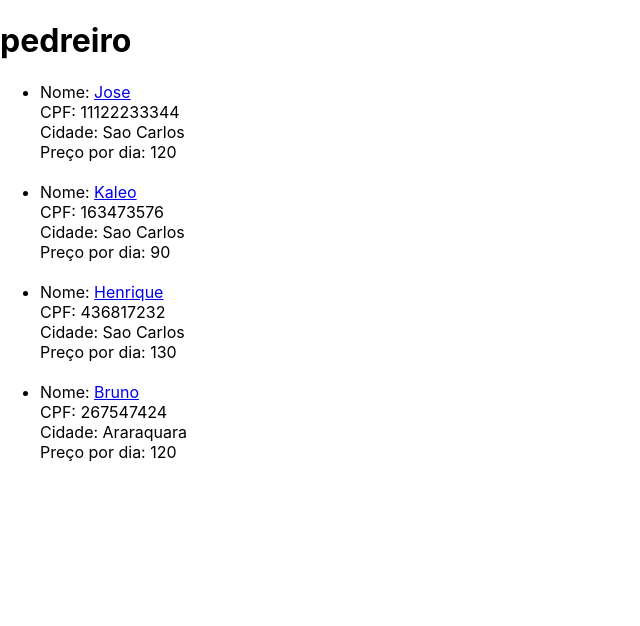
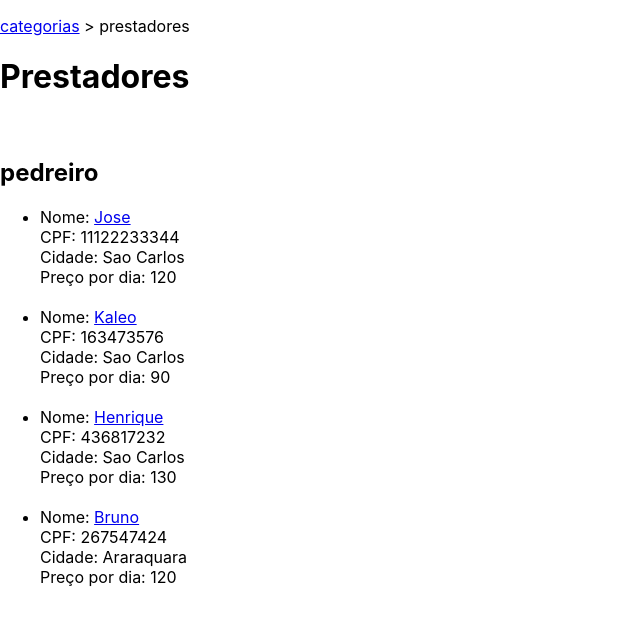
Before and after one commit to JoseRezendeDev/ihome-services-react, a React (Create React App) app: page /prestadores/1 in a window 1280 px wide. Shown: the top 626 px of the page, without its empty margins (0-640 px from the left). Built offline with nearby package versions, Linux system fonts and the light colour scheme.

Commit message:
Add breadcrumb e pagina de login

```diff
--- a/src/App.js
+++ b/src/App.js
@@ -2,6 +2,7 @@ import './App.css';
 import Categoria from './Categoria';
 import Prestador from './Prestador';
 import Prestadores from './Prestadores';
+import Login from './Login';
 import {
   Switch, Route
 } from 'react-router-dom';
@@ -10,7 +11,8 @@ function App() {
   return (
     <main>
       <Switch>
-        <Route path="/" component={Categoria} exact />
+        <Route path="/" component={Login} exact />
+        <Route path="/categoria" component={Categoria} />
         <Route path="/prestadores/:categoriaId" component={Prestadores} />
         <Route path="/prestador/:cpf" component={Prestador} />
       </Switch>
--- a/src/Categoria.jsx
+++ b/src/Categoria.jsx
@@ -20,6 +20,8 @@ const categorias = [
 function Categoria(props) {
     return (
         <div>
+            <h1>Categorias</h1>
+            <br />
             <ul>
                 {
                     categorias.map(categoria => {
--- /dev/null
+++ b/src/Login.jsx
@@ -0,0 +1,19 @@
+import {
+    Link
+} from 'react-router-dom';
+
+function Login(props) {
+    return (
+        <div>
+            <h1>Login</h1>
+            <br />
+            Usuário: <input />
+            <br />
+            Senha: <input />
+            <br />
+            <Link to={`/categoria`}><button>Entrar</button></Link>
+        </div>
+    );
+}
+
+export default Login;
--- a/src/Prestador.jsx
+++ b/src/Prestador.jsx
@@ -1,25 +1,33 @@
+import {
+    Link
+} from 'react-router-dom';
+
 const prestadores = [
     {
         nome: "Jose",
         cpf: "11122233344",
+        idade: 37,
         cidade: "Sao Carlos",
         preco_dia: 120
     },
     {
         nome: "Kaleo",
         cpf: "163473576",
+        idade: 31,
         cidade: "Sao Carlos",
         preco_dia: 90
     },
     {
         nome: "Henrique",
         cpf: "436817232",
+        idade: 30,
         cidade: "Sao Carlos",
         preco_dia: 130
     },
     {
         nome: "Bruno",
         cpf: "267547424",
+        idade: 35,
         cidade: "Araraquara",
         preco_dia: 120
     }
@@ -31,7 +39,13 @@ function Prestador(props) {
 
     return (
         <div>
-            <p>Nome: {prestador.nome}</p>
+            <p>
+                <Link to={`/categoria`}>categorias</Link> &gt;
+                <Link to={`/prestadores/1`}>prestadores</Link> &gt;
+                prestador {prestador.nome}
+            </p>
+            <h1>Prestador</h1>
+            <h2>Nome: {prestador.nome}</h2>
             <p>Idade: {prestador.idade}</p>
             <p>Cidade: {prestador.cidade}</p>
             <p>Preço por dia: {prestador.preco_dia}</p>
--- a/src/Prestadores.jsx
+++ b/src/Prestadores.jsx
@@ -1,4 +1,3 @@
-import DetalhesPrestador from './Prestador';
 import {
     Link
 } from 'react-router-dom';
@@ -23,28 +22,32 @@ const prestadores = [
     {
         nome: "Jose",
         cpf: "11122233344",
+        idade: 37,
         cidade: "Sao Carlos",
         preco_dia: 120
     },
     {
         nome: "Kaleo",
         cpf: "163473576",
+        idade: 31,
         cidade: "Sao Carlos",
         preco_dia: 90
     },
     {
         nome: "Henrique",
         cpf: "436817232",
+        idade: 30,
         cidade: "Sao Carlos",
         preco_dia: 130
     },
     {
         nome: "Bruno",
         cpf: "267547424",
+        idade: 35,
         cidade: "Araraquara",
         preco_dia: 120
     }
-]
+];
 
 function Prestadores(props) {
     const categoriaId = props.match.params.categoriaId;
@@ -52,20 +55,25 @@ function Prestadores(props) {
 
     return (
         <div>
-            <h1>{categoria.nome}</h1>
+            <p>
+                <Link to={`/categoria`}>categorias</Link> &gt; prestadores
+            </p>
+            <h1>Prestadores</h1>
+            <br />
+            <h2>{categoria && categoria.nome}</h2>
             <ul>
                 {
                     prestadores.map(prestador => {
                         return (
                             <div>
                                 <li>
-                                Nome: <Link to={`/prestador/${prestador.cpf}`}>{prestador.nome}</Link>
+                                    Nome: <Link to={`/prestador/${prestador.cpf}`}>{prestador.nome}</Link>
                                     <br />
-                                CPF: {prestador.cpf}
+                                    CPF: {prestador.cpf}
                                     <br />
-                                Cidade: {prestador.cidade}
+                                    Cidade: {prestador.cidade}
                                     <br />
-                                Preço por dia: {prestador.preco_dia}
+                                    Preço por dia: {prestador.preco_dia}
                                     <br />
                                     <br />
                                 </li>
```
Also changed, not shown: 1 other file (tests, documents, lock files or other folders).
